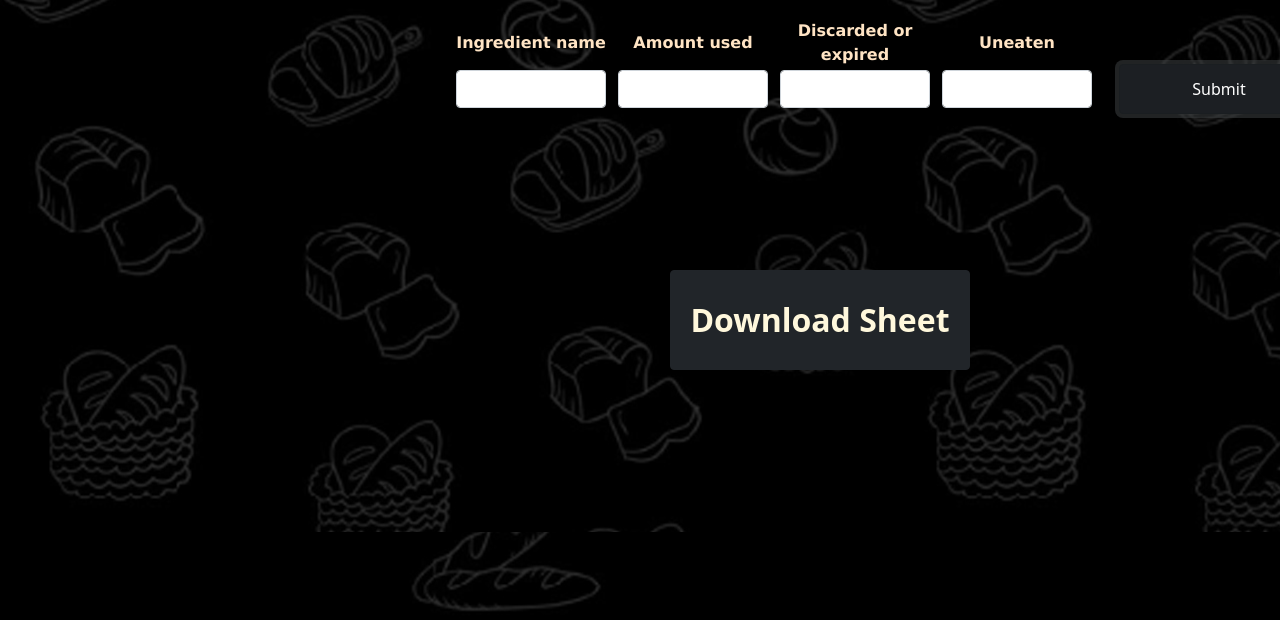
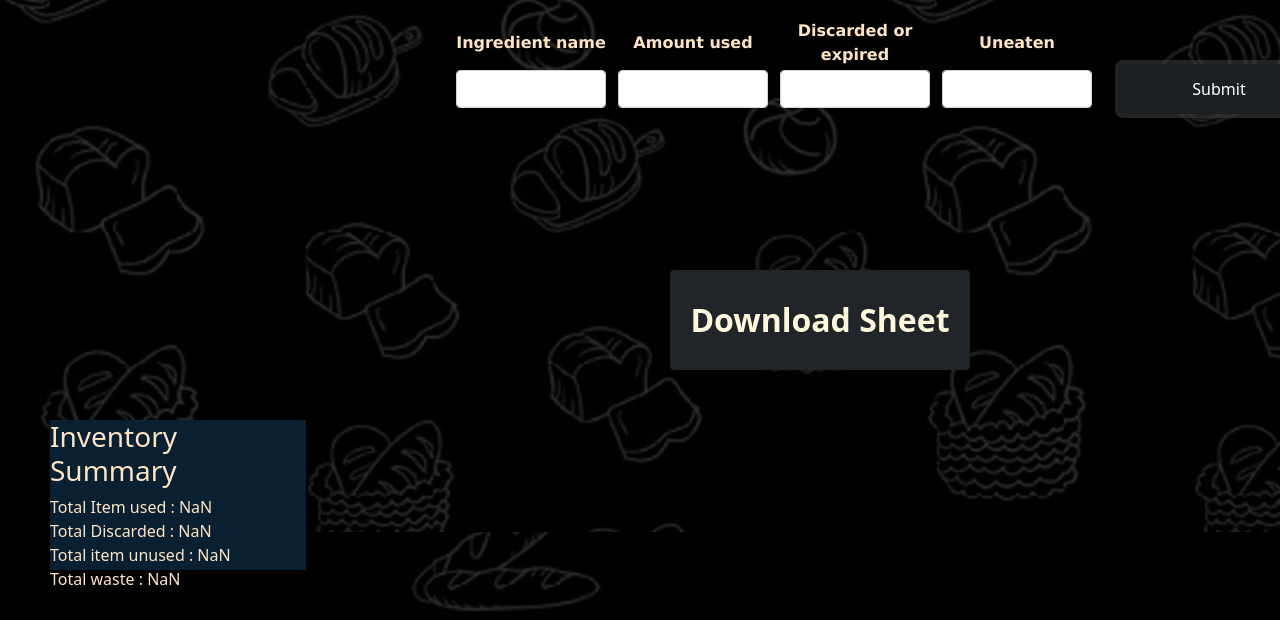
Before and after one commit to AbhaySingh20021/Foodbucks, a website: page index2.html in a window 1280 px wide. Both pictures are taken after typing "Sample", "Sample", "Sample", "Sample" into the empty fields and a click on the button "Submit". Shown: the part 218-838 px from the top of the page. Drawn offline with nearby package versions, Linux system fonts and the light colour scheme.

Commit message:
version 2.0

```diff
--- a/app.js
+++ b/app.js
@@ -139,8 +139,10 @@ $(".submit").click(function name(params) {
     $(".dis").text(tDis);
     $(".waste1").text(t-tused);
     var element = document.getElementById("div3");
-element.classList.add("summary");
+        element.classList.add("summary");
 });
+
+
     // document.getElementById("div5").innerHTML +=
     //  " <tr> <td><input type=\"text\" class=\"form-control date \" ></td> <td><input type=\"text\" class=\"form-control date \" ></td> <td><input type=\"text\" class=\"form-control date \" ></td> <td><input type=\"text\" class=\"form-control date \" ></td> </tr> ";
     //  console.log(t);
--- a/index2.html
+++ b/index2.html
@@ -68,7 +68,7 @@
   <button class="xl1 btn btn-dark ">Download Sheet</button>
 </div>
 
-<Div class="sums" id="div3" style="visibility:hidden;" >
+<Div class="sums" id="div3"  >
   <h3>Inventory Summary</h3>
   <label for="">Total Item used :  </label>
   <label class="used" for=""> </label>
--- a/style.css
+++ b/style.css
@@ -247,6 +247,9 @@ h1{
   color: bisque;
   background: url("images/—Pngtree—hand\ drawn\ noodle\ food\ black_1041160.jpg");
 }
+.sums{
+  visibility: hidden;
+}
 
 .summary{
   background-color:#082032;
```
